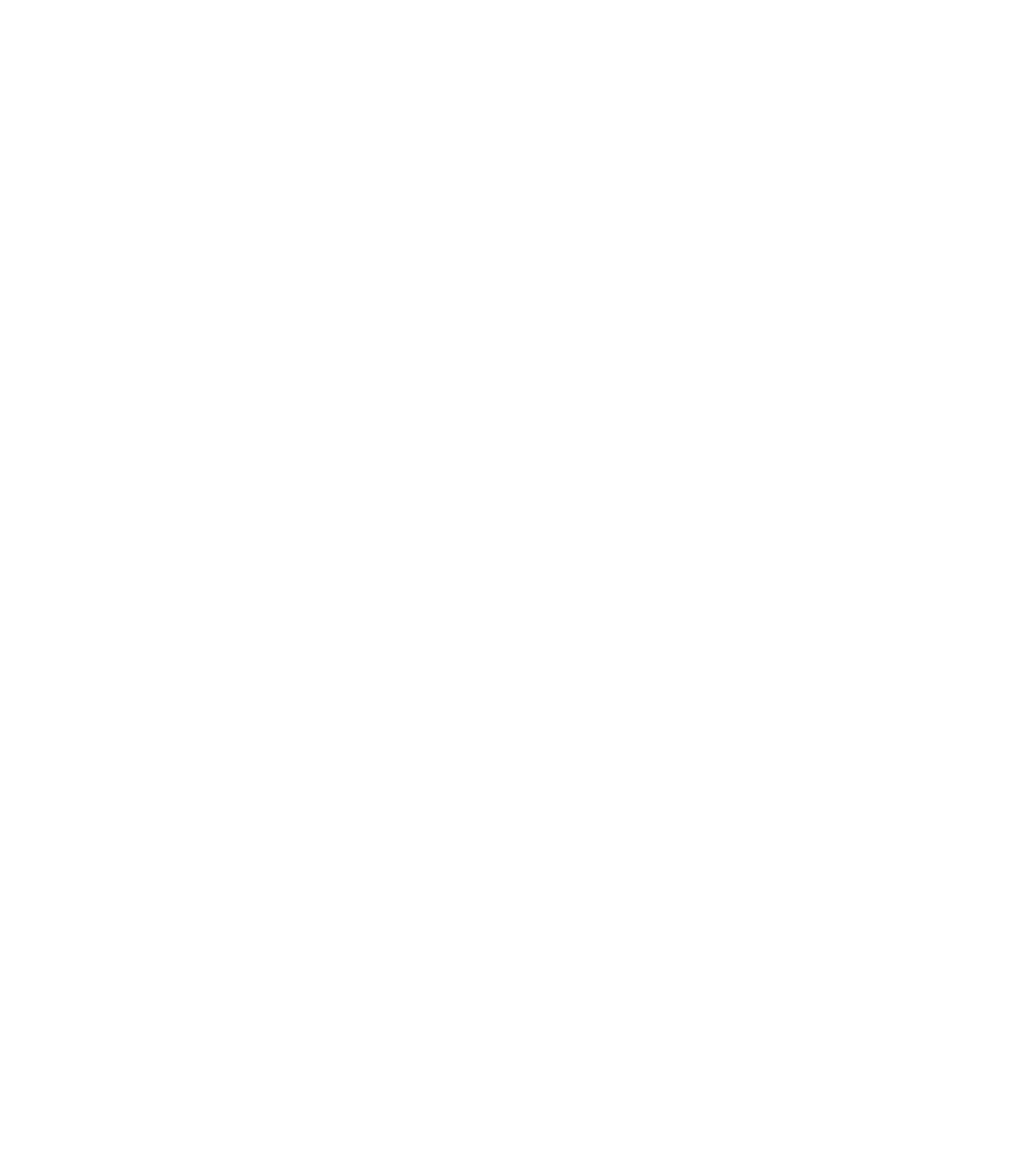
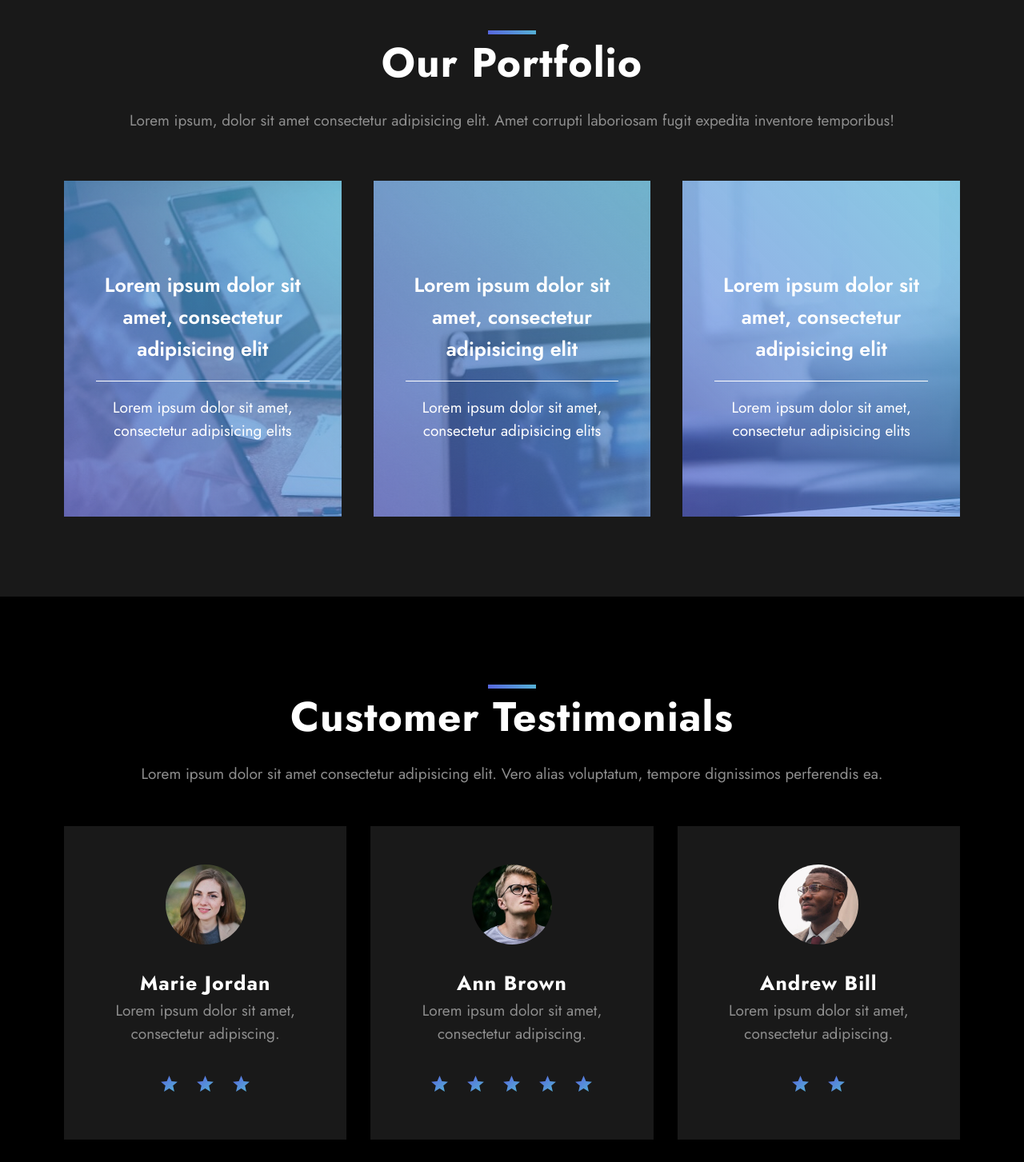
Before and after one commit to dameldesign/DamelHub, a React (Create React App) app: page / in a window 1280 px wide. Shown: the part 3820-5273 px from the top of the page at 80% size. Before the commit the page ends 3748 px from the top, so only its background shows below. Built offline with nearby package versions, Linux system fonts and the light colour scheme.

Commit message:
progress

```diff
--- a/src/App.js
+++ b/src/App.js
@@ -5,6 +5,9 @@
 import About from './components/About/About';
 import Qualities from './components/Qualities/Qualities';
 import Feature from './components/Feature/Feature';
+import Portfolio from './components/Portfolio/Portfolio';
+import Testimonials from './components/Testimonials/Testimonials';
+import Contact from './components/Contact/Contact';
 
 function App() {
   return (
@@ -14,6 +17,9 @@
       <About />
       <Qualities />
       <Feature />
+      <Portfolio />
+      <Testimonials />
+      <Contact/>
     </div>
   );
 }
--- /dev/null
+++ b/src/components/Contact/Contact.jsx
@@ -0,0 +1,12 @@
+import React from 'react';
+import "./Contact.css";
+
+const Contact = () => {
+    return (
+        <div>
+
+        </div>
+    );
+};
+
+export default Contact;
--- /dev/null
+++ b/src/components/Portfolio/Portfolio.css
@@ -0,0 +1,62 @@
+.portfolio .item{
+    height: 420px;
+    position: relative;
+    padding: 0 40px;
+    cursor: pointer;
+    transition: var(--transition);
+}
+.portfolio .item *{
+    z-index: 1;
+}
+.portfolio .item::after{
+    content: "";
+    position: absolute;
+    height: 100%;
+    width: 100%;
+    background: rgb(87, 100, 222);
+    background: linear-gradient(45deg, rgba(87, 100, 222, 0.6) 0%, rgba(85, 179, 213, 0.7) 100%);
+    left: 0;
+    top: 0;
+}
+.portfolio .item-title{
+    border-bottom: 1px solid var(--clr-white);
+    padding-bottom: 20px;
+}
+.portfolio .item-list{
+    margin-top: 40px;
+    row-gap: 40px;
+}
+
+@media screen and (min-width: 768px){
+    .portfolio .item-list{
+        grid-template-columns: repeat(2, 1fr);
+        column-gap: 40px;
+    }
+    .portfolio .section-t{
+        text-align: center;
+    }
+    .portfolio .section-t::before{
+        left: 50%;
+        transform: translateX(-50%);
+    }
+}
+
+@media screen and (min-width: 1200px){
+    .portfolio .item-list{
+        grid-template-columns: repeat(3, 1fr);
+    }
+    .portfolio .item *{
+        opacity: 0;
+        transition: var(--transition);
+    }
+    .portfolio .item::after{
+        opacity: 0;
+        transition: var(--transition);
+    }
+    .portfolio .item:hover *{
+        opacity: 1;
+    }
+    .portfolio .item:hover::after{
+        opacity: 1;
+    }
+}
--- /dev/null
+++ b/src/components/Portfolio/Portfolio.jsx
@@ -0,0 +1,36 @@
+import React from 'react';
+import "./Portfolio.css";
+import sections from '../../constants/data';
+
+
+const Portfolio = () => {
+    return (
+        <section className='portfolio section-p bg-dark' id = "portfolio">
+        <div className='container'>
+            <div className='portfolio-content'>
+                <div className='section-t text-center'>
+                    <h3>Our Portfolio</h3>
+                    <p className='text'>Lorem ipsum, dolor sit amet consectetur adipisicing elit. Amet corrupti laboriosam fugit expedita inventore temporibus!</p>
+                </div>
+
+                <div className='item-list text-center text-white grid'>
+                    {
+                        sections.portfolio.map(portfolio => {
+                            return (
+                                <div className='item flex flex-center flex-column translate-effect' key = {portfolio.id} style = {{
+                                    background: `url(${portfolio.image})`
+                                }}>
+                                    <div className='item-title fs-25 fw-6'>{portfolio.title}</div>
+                                    <div className='text text-white'>{portfolio.text}</div>
+                                </div>
+                            )
+                        })
+                    }
+                </div>
+            </div>
+        </div>
+    </section>
+    );
+};
+
+export default Portfolio;
--- /dev/null
+++ b/src/components/Testimonials/Testimonials.css
@@ -0,0 +1,62 @@
+.testimonials .item-list{
+    margin-top: 30px;
+    row-gap: 30px;
+}
+.testimonials .item{
+    padding: 48px 16px;
+    position: relative;
+    transition: var(--transition);
+}
+.testimonials .item::after{
+    position: absolute;
+    content: "";
+    bottom: 0;
+    left: 50%;
+    transform: translateX(-50%);
+    width: 0%;
+    height: 5px;
+    background: rgb(87, 100, 222);
+    background: linear-gradient(45deg, rgba(87, 100, 222, 1) 0%, rgba(85, 179, 213, 1) 100%);
+    transition: var(--transition);
+}
+.testimonials .item:hover::after{
+    width: 100%;
+}
+.testimonials .item-img{
+    width: 100px;
+    height: 100px;
+    border-radius: 50%;
+    overflow: hidden;
+    margin-right: auto;
+    margin-left: auto;
+    margin-bottom: 28px;
+}
+.testimonials .item-name{
+    font-size: 25px;
+}
+.testimonials .item-rating{
+    margin-top: 35px;
+}
+.testimonials .item-rating li{
+    margin: 0 10px;
+}
+
+@media screen and (min-width: 768px){
+    .testimonials .section-t{
+        text-align: center;
+    }
+    .testimonials .section-t::before{
+        left: 50%;
+        transform: translateX(-50%);
+    }
+    .testimonials .item-list{
+        grid-template-columns: repeat(2, 1fr);
+        column-gap: 30px;
+    }
+}
+
+@media screen and (min-width: 992px){
+    .testimonials .item-list{
+        grid-template-columns: repeat(3, 1fr);
+    }
+}
--- /dev/null
+++ b/src/components/Testimonials/Testimonials.jsx
@@ -0,0 +1,59 @@
+import React from 'react';
+import "./Testimonials.css";
+import sections from '../../constants/data';
+import {MdStar} from "react-icons/md";
+
+const gradient = "url(#blue-gradient)";
+
+const Testimonials = () => {
+
+    let startList;
+    const showRating = (starCount) => {
+        startList = new Array(starCount);
+        for(let i = 0; i < startList.length; i++){
+            startList[i] = <MdStar size = {25} style = {{ fill: gradient }} />;
+        }
+        return startList;
+    }
+
+  return (
+    <section className='testimonials section-p bg-black' id = "testimonials">
+        <div className='container'>
+            <div className='testimonials-content'>
+                <div className='section-t text-center'>
+                    <h3>Customer Testimonials</h3>
+                    <p className='text'>Lorem ipsum dolor sit amet consectetur adipisicing elit. Vero alias voluptatum, tempore dignissimos perferendis ea.</p>
+                </div>
+
+                <div className='item-list grid text-white text-center'>
+                    {
+                        sections.testimonials.map(testimonial => {
+                            showRating(testimonial.rating);
+                            return (
+                                <div className='item translate-effect bg-dark' key = {testimonial.id}>
+                                    <div className='item-img'>
+                                        <img src = {testimonial.image} alt = "" />
+                                    </div>
+                                    <h4 className='item-name'>{testimonial.name}</h4>
+                                    <p className='item-text text'>{testimonial.text}</p>
+                                    <ul className='flex item-rating flex-center'>
+                                        {
+                                            startList.map((star, index) => {
+                                                return (
+                                                    <li key = {index}>{star}</li>
+                                                )
+                                            })
+                                        }
+                                    </ul>
+                                </div>
+                            )
+                        })
+                    }
+                </div>
+            </div>
+        </div>
+    </section>
+    );
+};
+
+export default Testimonials;
```
Also changed, not shown: src/components/Contact/Contact.css (added).
